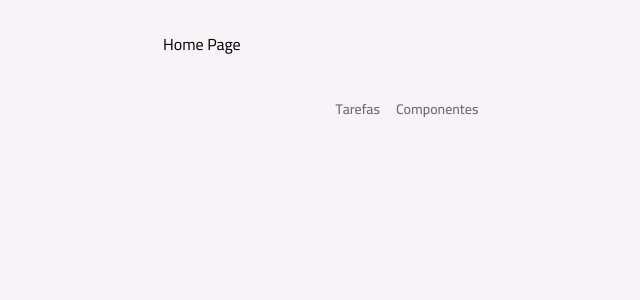
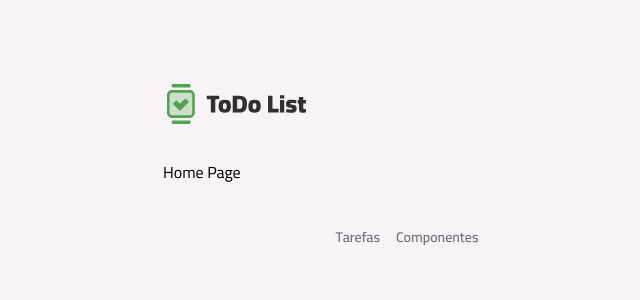
Before and after one commit to juniorbonini/todo-list, a React (Vite) app: page / in a window 1280 px wide. Shown: the top 300 px of the page, without its empty margins (233-873 px from the left). Built offline with nearby package versions, Linux system fonts and the light colour scheme.

Commit message:
Estrutura layout finalizada.

```diff
--- /dev/null
+++ b/src/core-components/footer-content.tsx
@@ -0,0 +1,17 @@
+import { NavLink } from "react-router";
+import Text from "../components/Text";
+
+export default function FooterContent() {
+  return (
+    <footer className="my-5 md:mt-10">
+      <nav className="flex items-center justify-center gap-4">
+        <NavLink to="/">
+          <Text variant="body-sm-bold">Tarefas</Text>
+        </NavLink>
+        <NavLink to="/components">
+          <Text variant="body-sm-bold">Componentes</Text>
+        </NavLink>
+      </nav>
+    </footer>
+  );
+}
--- a/src/core-components/header.tsx
+++ b/src/core-components/header.tsx
@@ -0,0 +1,12 @@
+import Container from "../components/Container";
+
+// @ts-expect-error: module declaration for SVG React import
+import Logo from "../assets/images/logo.svg?react";
+
+export default function Header() {
+  return (
+    <Container as="header" className="mt-3 md:mt-20">
+      <Logo className="h-9 md:h-12" />
+    </Container>
+  );
+}
--- /dev/null
+++ b/src/core-components/main-content.tsx
@@ -0,0 +1,15 @@
+import { cx } from "class-variance-authority";
+
+type MainContentProps = React.ComponentProps<"main"> & {};
+
+export default function MainContent({
+  children,
+  className,
+  ...props
+}: MainContentProps) {
+  return (
+    <main className={cx("mt-4 md:mt-8", className)} {...props}>
+      {children}
+    </main>
+  );
+}
--- a/src/pages/layout-main.tsx
+++ b/src/pages/layout-main.tsx
@@ -1,24 +1,16 @@
-import { NavLink, Outlet } from "react-router";
-
-import Text from "../components/Text";
+import Header from "../core-components/header";
+import MainContent from "../core-components/main-content";
+import FooterContent from "../core-components/footer-content";
+import { Outlet } from "react-router";
 
 export default function LayoutMain() {
   return (
     <>
-
-      <main className='mt-4 md:mt-8'>
+      <Header />
+      <MainContent>
         <Outlet />
-      </main>
-      <footer className='my-5 md:mt-10'>
-        <nav className="flex items-center justify-center gap-4">
-          <NavLink to="/">
-            <Text variant="body-sm-bold">Tarefas</Text>
-          </NavLink>
-          <NavLink to="/components">
-            <Text variant="body-sm-bold">Componentes</Text>
-          </NavLink>
-        </nav>
-      </footer>
+      </MainContent>
+      <FooterContent />
     </>
   );
 }
```
